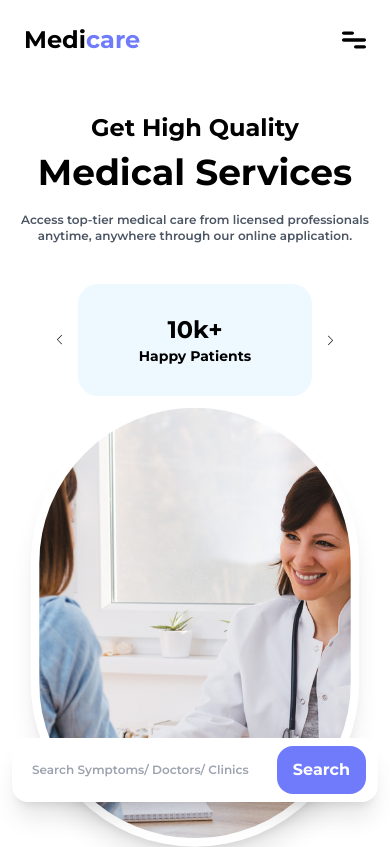
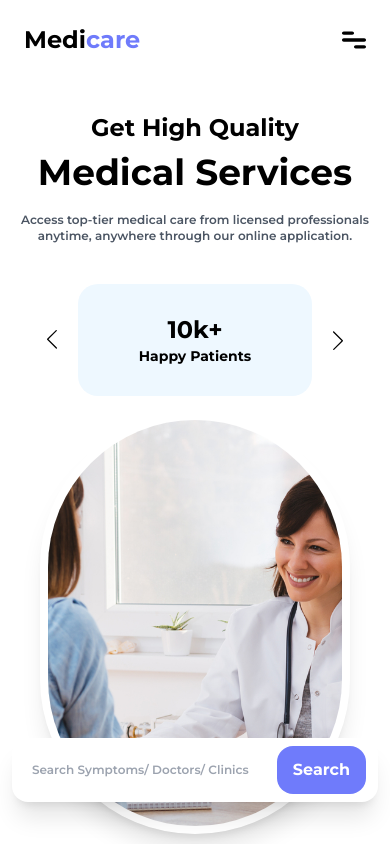
Before and after one commit to Ahaan77/everheal-task, a React (Create React App) app: page / in a window 390 px wide. Built offline with nearby package versions, Linux system fonts and the light colour scheme.

Commit message:
Minor fixes

```diff
--- a/src/Components/Hero.js
+++ b/src/Components/Hero.js
@@ -22,7 +22,7 @@ const Hero = ({ windowSize }) => {
                                 </div>
                             </div> :
                             <div className='w-full flex items-center justify-center gap-4'>
-                                <img onClick={() => setCarousel(!carousel)} className='mt-10' src="/assets/carousel-arrow.svg" alt="carousel" />
+                                <img onClick={() => setCarousel(!carousel)} className='mt-10 h-5 w-5' src="/assets/carousel-arrow.svg" alt="carousel" />
                                 {!carousel ?
                                     <div className='w-[60%] mt-10 h-28 rounded-[20px] bg-[#EEF8FF] flex items-center justify-center '>
                                         <div className='flex flex-col gap-0'>
@@ -56,12 +56,12 @@ const Hero = ({ windowSize }) => {
                                         </div>
                                     </div>
                                 }
-                                <img onClick={() => setCarousel(!carousel)} className='mt-10 rotate-[180deg]' src="/assets/carousel-arrow.svg" alt="carousel" />
+                                <img onClick={() => setCarousel(!carousel)} className='mt-10 rotate-[180deg] h-5 w-5' src="/assets/carousel-arrow.svg" alt="carousel" />
                             </div>
                         }
                     </div>
                     <div className='col-span-2 w-full md:-ml-10 relative'>
-                        <div className='h-[50vh] md:h-[68vh] rounded-full shadow-xl md:mt-[10vh] mt-4 mx-10 md:mx-0 scale-[1.06] hover:scale-[1.1] hover:transition duration-200 hover:duration-200'>
+                        <div className='h-[50vh] md:h-[68vh] rounded-full shadow-xl md:mt-[10vh] mt-4 mx-10 md:mx-0 md:scale-[1.06] md:hover:scale-[1.1] md:hover:transition duration-200 hover:duration-200'>
                             <img className="p-2 object-cover h-[50vh] md:h-[68vh]  w-full rounded-full" src="/assets/doctor-appointment.jpg" alt="doctors-image" />
 
                         </div>
```
